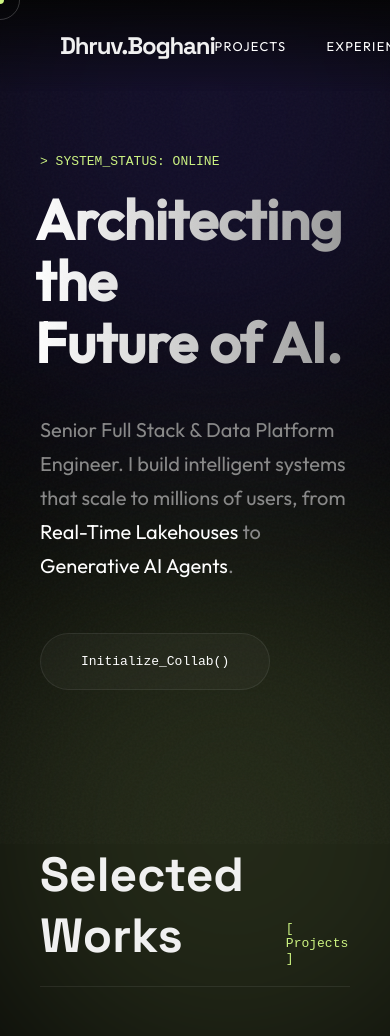
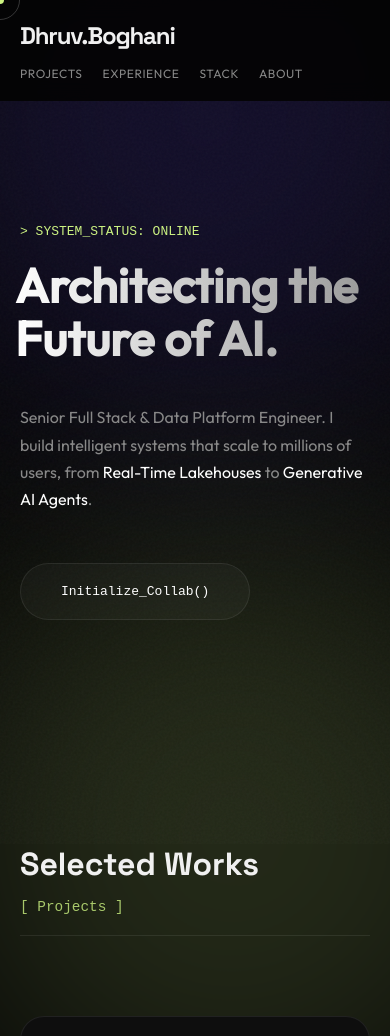
Before and after one commit to dhruvboghani/portfolio, a plain HTML site: page index.html in a window 390 px wide. Shown: the top 1036 px of the page. Drawn offline with Linux system fonts and the light colour scheme.

Commit message:
responsive

```diff
--- a/index.html
+++ b/index.html
@@ -22,10 +22,20 @@
             --secondary: #5e43f3;
             --font-head: 'Space Grotesk', sans-serif;
             --font-body: 'Outfit', sans-serif;
+
+            /* Responsive Spacing Variables */
+            --nav-padding-y: 30px;
+            --nav-padding-x: 60px;
+            --section-gap: 200px;
         }
 
         /* --- Reset & Base --- */
-        * { margin: 0; padding: 0; box-sizing: border-box; cursor: none; }
+        * { margin: 0; padding: 0; box-sizing: border-box; }
+
+        /* Hide default cursor only on devices that have a fine pointer (Mouse) */
+        @media (pointer: fine) {
+            * { cursor: none; }
+        }
 
         html { scroll-behavior: smooth; }
 
@@ -35,7 +45,7 @@
             font-family: var(--font-body);
             overflow-x: hidden;
             width: 100%;
-            overflow: hidden; /* Locked initially for loader */
+            overflow-y: hidden; /* Locked initially for loader */
         }
 
         /* --- LOADER STYLES --- */
@@ -99,6 +109,12 @@
             backdrop-filter: blur(2px);
         }
 
+        /* HIDE Custom Cursor on Mobile/Touch Devices */
+        @media (hover: none) and (pointer: coarse) {
+            .cursor-dot, .cursor-circle { display: none !important; }
+            * { cursor: auto !important; }
+        }
+
         /* --- Ambient Background --- */
         .noise {
             position: fixed;
@@ -127,25 +143,52 @@
         }
 
         /* --- Layout --- */
-        .container { max-width: 1200px; margin: 0 auto; padding: 0 40px; }
-        section { padding: 200px 0 0 0; margin-bottom: 100px; }
+        .container {
+            max-width: 1200px;
+            margin: 0 auto;
+            padding: 0 40px;
+        }
+
+        section {
+            padding: var(--section-gap) 0 0 0;
+            margin-bottom: 100px;
+        }
+
+        /* Mobile Layout Adjustments */
+        @media (max-width: 768px) {
+            :root {
+                --nav-padding-y: 20px;
+                --nav-padding-x: 20px;
+                --section-gap: 120px;
+            }
+            .container { padding: 0 20px; }
+            section { margin-bottom: 60px; }
+        }
 
         /* --- Nav --- */
         nav {
             position: fixed;
             top: 0; left: 0; width: 100%;
-            padding: 30px 60px;
+            padding: var(--nav-padding-y) var(--nav-padding-x);
             display: flex;
             justify-content: space-between;
             align-items: center;
             z-index: 100;
-            background: linear-gradient(to bottom, rgba(5,5,5,0.9), transparent);
-            backdrop-filter: blur(5px);
-            opacity: 0; /* Hidden initially */
+            background: linear-gradient(to bottom, rgba(5,5,5,0.95), transparent);
+            backdrop-filter: blur(10px);
+            opacity: 0;
             animation: fadeIn 1s 2.2s forwards;
         }
-        .logo { font-weight: 700; font-size: 1.5rem; letter-spacing: -0.05em; font-family: var(--font-head); }
+
+        .logo {
+            font-weight: 700;
+            font-size: 1.5rem;
+            letter-spacing: -0.05em;
+            font-family: var(--font-head);
+        }
+
         .menu { display: flex; gap: 40px; }
+
         .menu a {
             text-decoration: none;
             color: #fff;
@@ -160,6 +203,33 @@
         }
         .menu a:hover::after { width: 100%; }
 
+        /* --- MOBILE NAVIGATION FIX --- */
+        @media (max-width: 768px) {
+            nav {
+                flex-direction: column; /* Stack vertically */
+                align-items: flex-start; /* Align left */
+                background: rgba(5,5,5,0.95); /* Solid dark background for readability */
+                padding-bottom: 20px;
+            }
+
+            .logo {
+                margin-bottom: 15px; /* Add space below logo */
+            }
+
+            .menu {
+                width: 100%;
+                justify-content: flex-start; /* Align links to start */
+                gap: 20px; /* Space between links */
+                flex-wrap: wrap; /* Allow wrapping if needed */
+            }
+
+            .menu a {
+                font-size: 0.75rem;
+                letter-spacing: 0.05em;
+                color: var(--text-muted);
+            }
+        }
+
         /* --- Hero --- */
         .hero {
             min-height: 100vh;
@@ -173,7 +243,7 @@
         .hero-label { color: var(--accent); font-family: monospace; margin-bottom: 20px; display: block; }
 
         .hero h1 {
-            font-size: clamp(3.5rem, 8vw, 8rem);
+            font-size: clamp(3rem, 9vw, 8rem);
             font-weight: 700;
             margin-left: -5px;
             background: linear-gradient(to right, #fff, #999);
@@ -184,7 +254,13 @@
             line-height: 1.1;
         }
 
-        .hero p { max-width: 600px; font-size: 1.25rem; color: var(--text-muted); margin-bottom: 50px; line-height: 1.7; }
+        .hero p {
+            max-width: 600px;
+            font-size: clamp(1rem, 4vw, 1.25rem);
+            color: var(--text-muted);
+            margin-bottom: 50px;
+            line-height: 1.7;
+        }
 
         .btn-glow {
             display: inline-flex;
@@ -216,30 +292,48 @@
             justify-content: space-between;
             align-items: end;
         }
-        .section-header h2 { font-size: 3rem; font-family: var(--font-head); }
+        .section-header h2 { font-size: clamp(2rem, 5vw, 3rem); font-family: var(--font-head); }
         .section-header span { font-family: monospace; color: var(--accent); }
 
-        /* --- Bento Grid --- */
+        /* --- MOBILE SECTION HEADER FIX --- */
+        @media (max-width: 768px) {
+            .section-header {
+                flex-direction: column; /* Stack vertically */
+                align-items: flex-start; /* Align left */
+                gap: 10px; /* Space between Title and Subtitle */
+            }
+            .section-header h2 {
+                margin-bottom: 5px;
+            }
+            .section-header span {
+                font-size: 0.9rem; /* Slightly smaller for mobile */
+                opacity: 0.8;
+            }
+        }
+
+        /* --- Bento Grid (Responsive) --- */
         .bento-grid {
             display: grid;
             grid-template-columns: repeat(12, 1fr);
             gap: 30px;
         }
 
-        .card-wrapper { grid-column: span 12; perspective: 2000px; }
-        @media(min-width: 1024px) {
         .span-8 { grid-column: span 8; }
         .span-4 { grid-column: span 4; }
         .span-6 { grid-column: span 6; }
+
+        @media (max-width: 900px) {
+            .span-8, .span-4, .span-6 { grid-column: span 12; }
+            .bento-grid { gap: 20px; }
         }
 
         .card {
             background: var(--surface);
             border: 1px solid var(--border);
             border-radius: 24px;
-            padding: 50px;
+            padding: 40px;
             height: 100%;
-            min-height: 400px;
+            min-height: 350px;
             position: relative;
             overflow: hidden;
             display: flex;
@@ -291,8 +385,11 @@
             width: 10px; height: 10px; background: var(--accent);
             border-radius: 50%; box-shadow: 0 0 15px var(--accent);
         }
-        .role-title { font-size: 1.8rem; font-weight: 700; color: #fff; margin-bottom: 5px; font-family: var(--font-head); }
-        .company-name { font-size: 1.2rem; color: var(--accent); font-family: monospace; margin-bottom: 20px; display: block; }
+        .role-title {
+            font-size: clamp(1.2rem, 4vw, 1.8rem);
+            font-weight: 700; color: #fff; margin-bottom: 5px; font-family: var(--font-head);
+        }
+        .company-name { font-size: 1rem; color: var(--accent); font-family: monospace; margin-bottom: 20px; display: block; }
         .job-desc { color: var(--text-muted); font-size: 1rem; max-width: 800px; line-height: 1.7; }
         .job-desc ul { list-style: none; margin-top: 15px; }
         .job-desc li { margin-bottom: 10px; position: relative; padding-left: 20px; }
@@ -300,6 +397,11 @@
 
         /* --- Skills --- */
         .skill-grid { display: grid; grid-template-columns: repeat(auto-fill, minmax(250px, 1fr)); gap: 20px; }
+
+        @media (max-width: 600px) {
+            .skill-grid { grid-template-columns: 1fr; }
+        }
+
         .skill-item {
             border-top: 1px solid var(--border);
             padding: 20px 0;
@@ -315,7 +417,8 @@
         /* --- Footer --- */
         footer { height: 60vh; display: flex; flex-direction: column; justify-content: center; align-items: center; text-align: center; margin-top: 100px; }
         .footer-cta {
-            font-size: clamp(3rem, 10vw, 8rem); font-weight: 700; color: transparent;
+            font-size: clamp(2rem, 10vw, 8rem);
+            font-weight: 700; color: transparent;
             -webkit-text-stroke: 1px rgba(255,255,255,0.3); text-decoration: none; transition: all 0.3s;
             font-family: var(--font-head); padding-bottom: 20px;
         }
@@ -604,6 +707,8 @@
         });
 
         /* --- 3D TILT EFFECT --- */
+        // Only on desktop/hover capable devices
+        if (window.matchMedia("(hover: hover)").matches) {
             document.querySelectorAll('.card').forEach(card => {
                 card.addEventListener('mousemove', (e) => {
                     const rect = card.getBoundingClientRect();
@@ -623,6 +728,7 @@
                     card.style.transform = 'perspective(1000px) rotateX(0) rotateY(0)';
                 });
             });
+        }
 
         /* --- SCROLL REVEAL --- */
         const observer = new IntersectionObserver((entries) => {
```
Also changed, not shown: 1 other file. Lines whose indentation alone changed are shown as unchanged.
